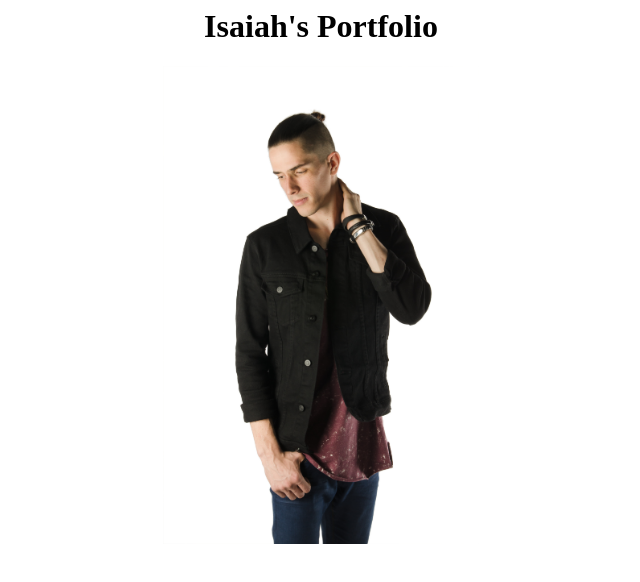
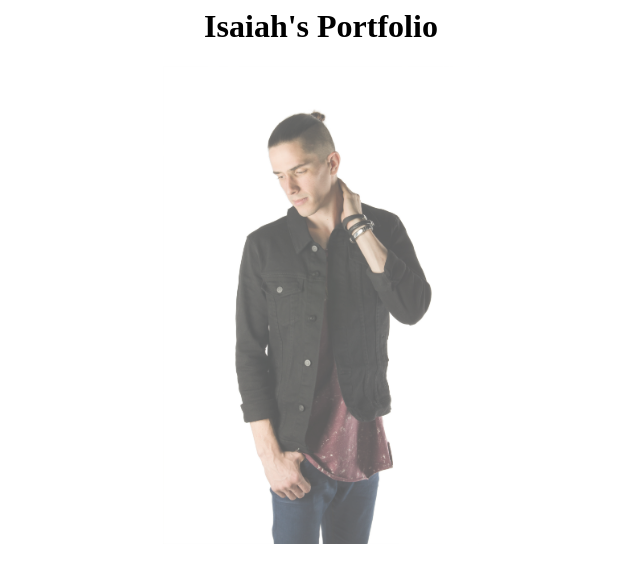
Before and after one commit to isaiahwulfe/isaiahwulfe.github.io, a plain HTML site: page index.html in a window 1280 px wide. Shown: the whole page, without its empty margins (319-959 px from the left). Drawn offline with Linux system fonts and the light colour scheme.

Commit message:
adds opacity to image

```diff
--- a/index.html
+++ b/index.html
@@ -4,7 +4,7 @@
             h1 {text-align: center;}
             p {text-align: center;}
             div {text-align: center;}
-            img {display: block; margin-left: auto; margin-right: auto;}
+            img {display: block; margin-left: auto; margin-right: auto; opacity: 0.65;}
         </style>
     </head>
     <body>
```
